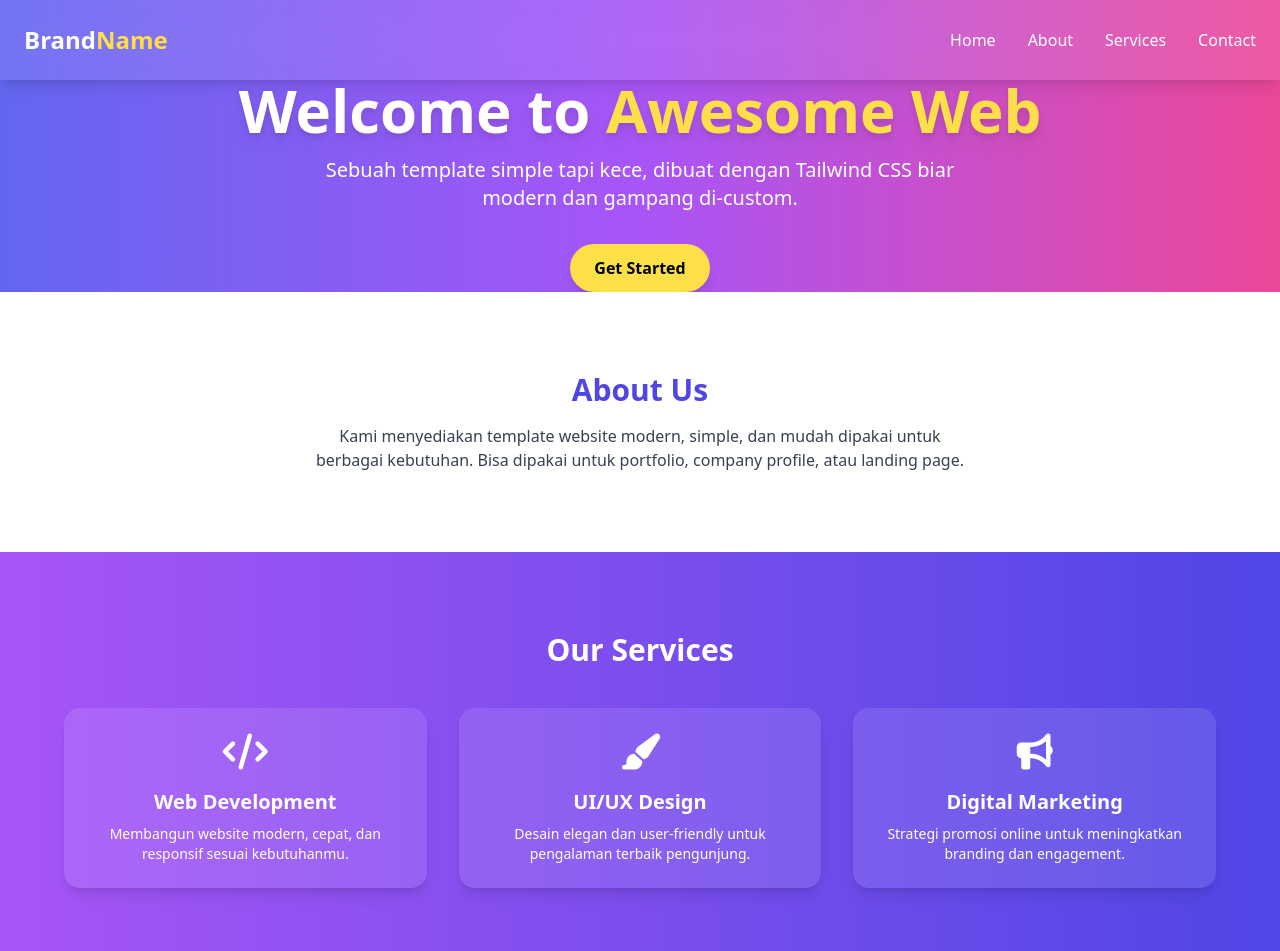
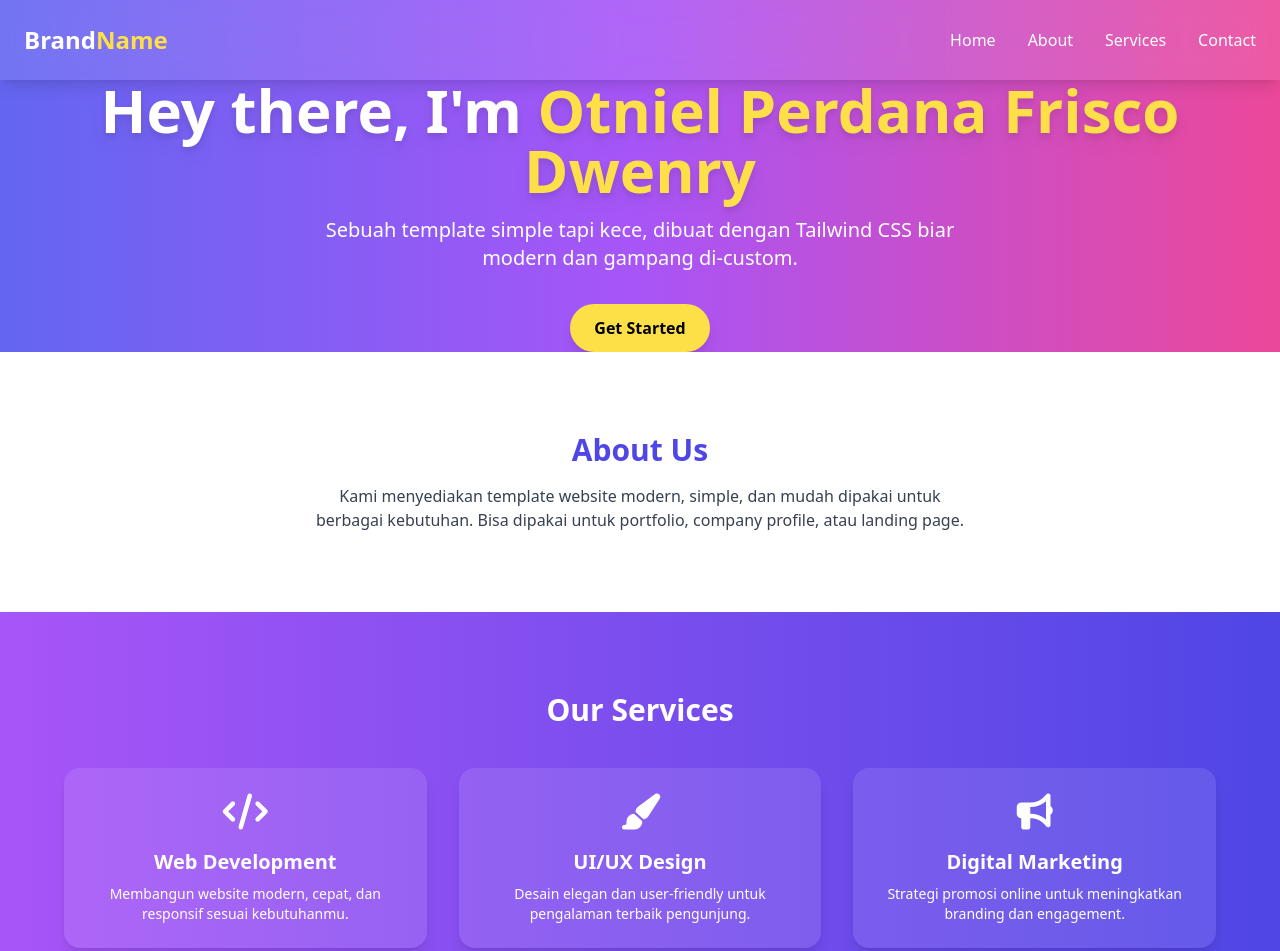
Before and after one commit to vaniloveniel/vaniloveniel.github.io, a plain HTML site: page index.html in a window 1280 px wide. Shown: the top 951 px of the page. Drawn offline with nearby package versions, Linux system fonts and the light colour scheme.

Commit message:
Update index.html

```diff
--- a/index.html
+++ b/index.html
@@ -22,7 +22,7 @@
 
   <!-- Hero Section -->
   <section id="home" class="flex flex-col justify-center items-center text-center flex-grow px-6">
-    <h2 class="text-4xl md:text-6xl font-extrabold text-white drop-shadow-lg">Welcome to <span class="text-yellow-300">Awesome Web</span></h2>
+    <h2 class="text-4xl md:text-6xl font-extrabold text-white drop-shadow-lg">Hey there, I'm <span class="text-yellow-300">Otniel Perdana Frisco Dwenry</span></h2>
     <p class="text-lg md:text-xl text-white mt-4 max-w-2xl">Sebuah template simple tapi kece, dibuat dengan Tailwind CSS biar modern dan gampang di-custom.</p>
     <a href="#about" class="mt-8 px-6 py-3 bg-yellow-300 text-black font-semibold rounded-full shadow-lg hover:scale-105 transition">Get Started</a>
   </section>
```
